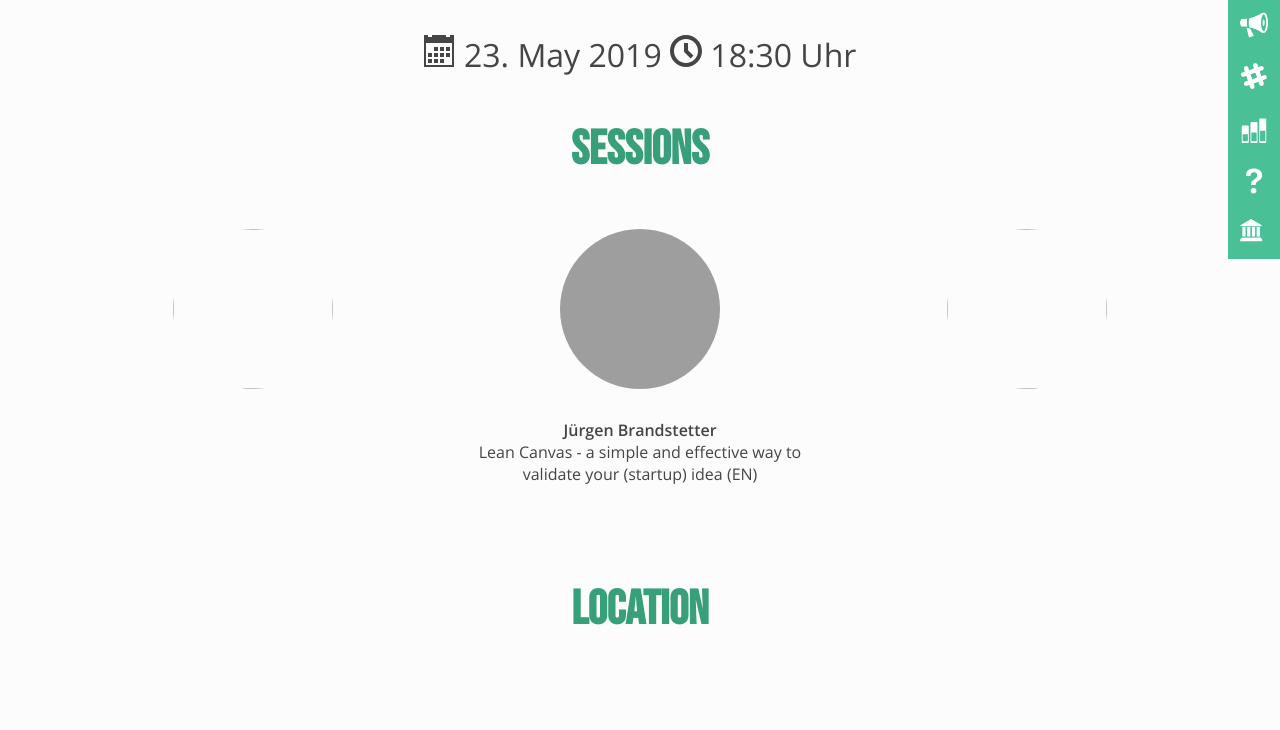
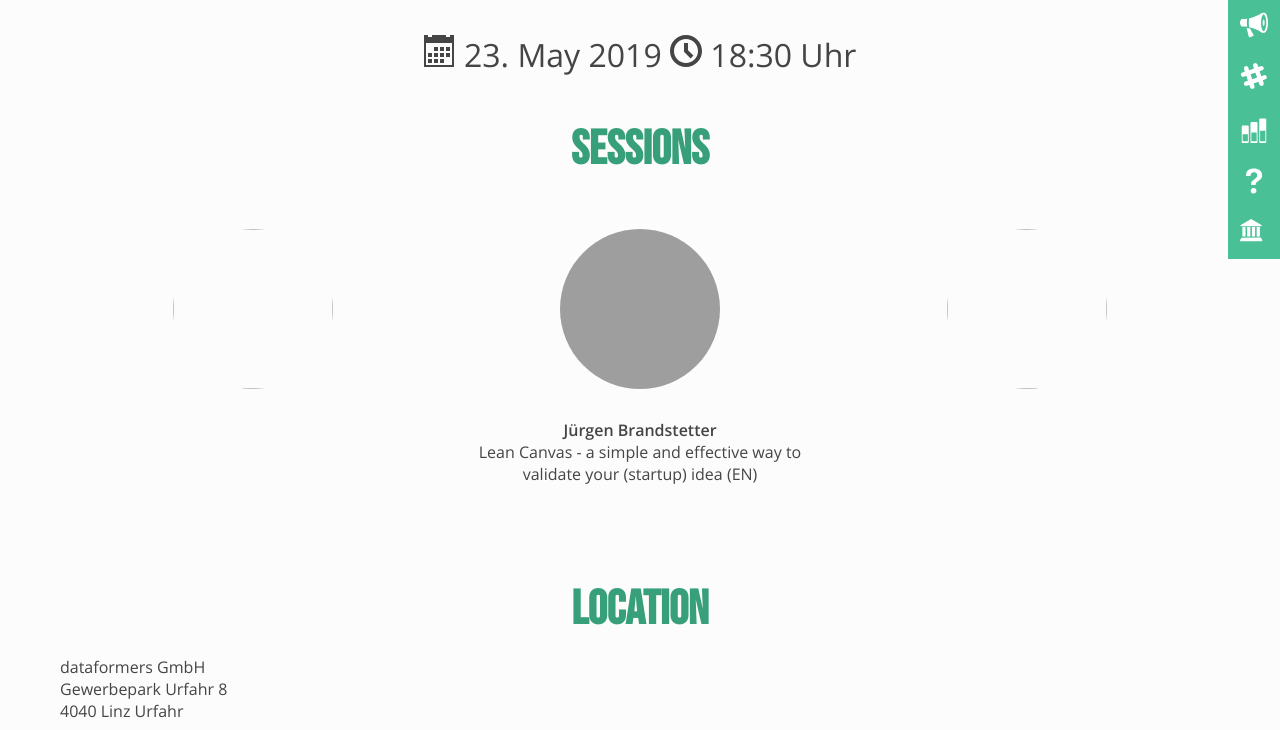
Before and after one commit to mericanAncer127/plauscherl, a Jekyll site: the page built from _plauscherl/67.html, in a window 1280 px wide and 1400 px high, scrolled down 105 px. Shown: the top 730 px of the window. Built offline with Jekyll 4.4.1, drawn with Linux system fonts in a browser that asks for light colours; some of the changed text lies outside the part shown; grey boxes are pictures that could not be loaded.

Commit message:
Update 67.html

```diff
--- a/_plauscherl/67.html
+++ b/_plauscherl/67.html
@@ -12,15 +12,14 @@ event:
 pictures:
 video:
 location:
-  name:
-  address:
-  image:
-  city:
-  zip:
+  name: dataformers GmbH
+  address: Gewerbepark Urfahr 8
+  city: Linz Urfahr
+  zip: 4040
   oldmap:
-    lat:
-    lng:
-sponsor:
+    lat: 48.317307
+    lng: 14.287531
+sponsor: <a href="https://dataformers.at/">dataformers GmbH</a>
 speakers:
 -
   name:
```
